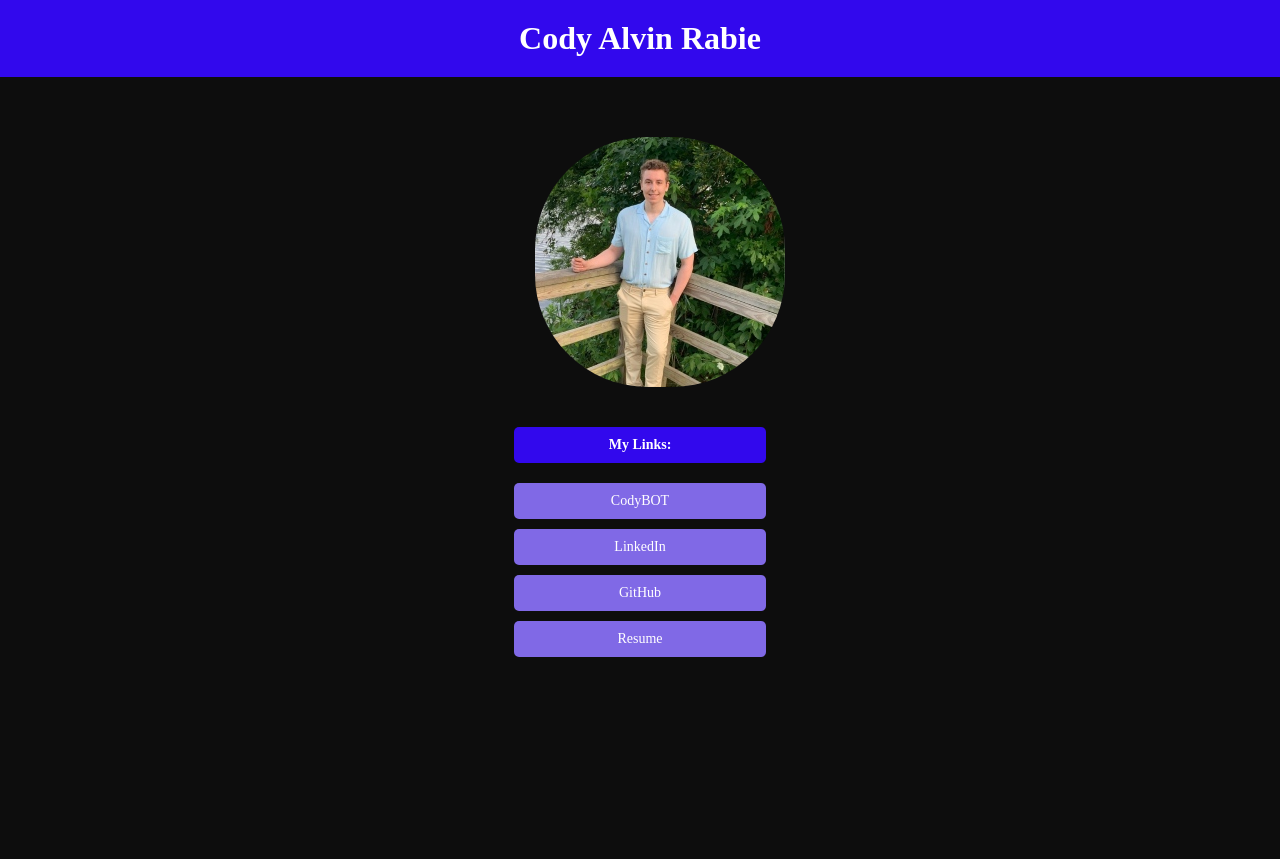
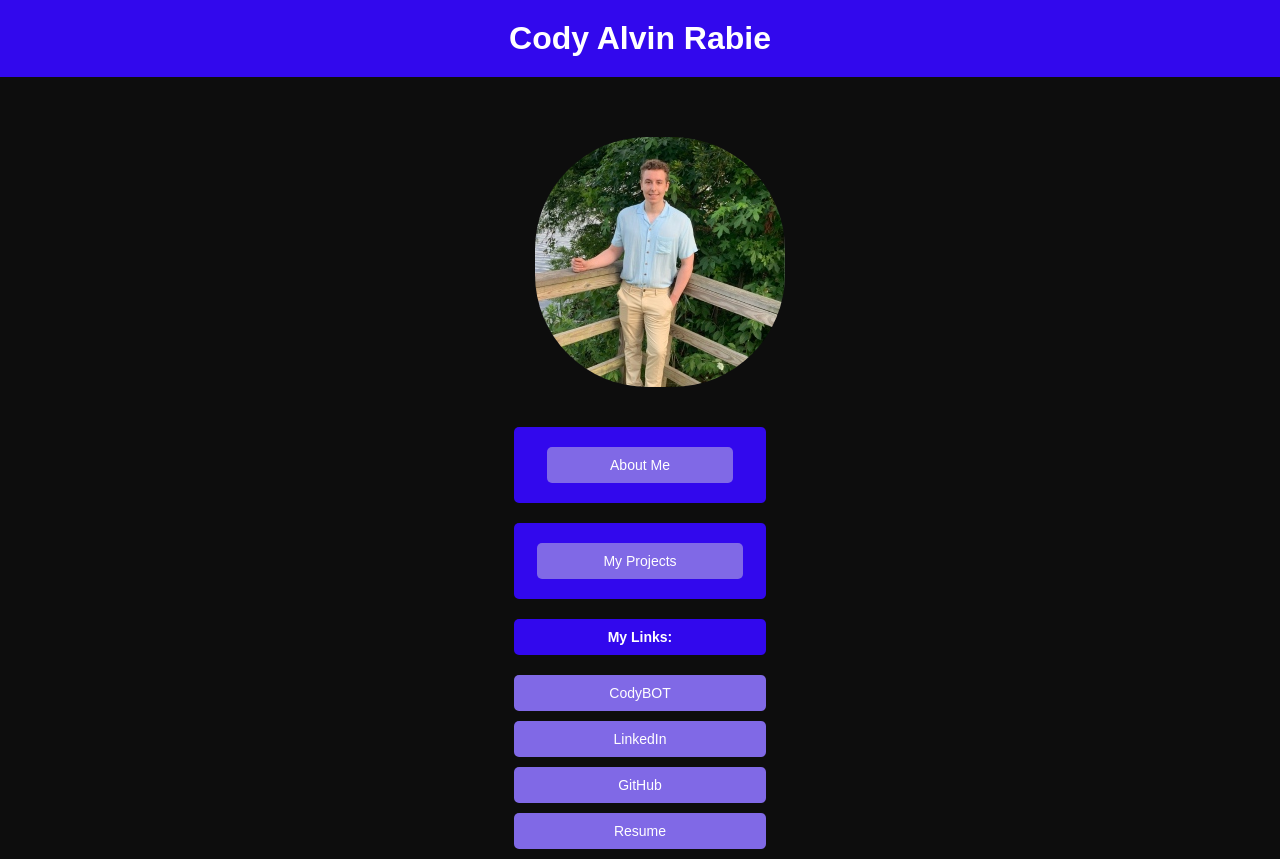
Before and after one commit to Cxdyr/CodyRabie_Website, a Flask app: page / in a window 1280 px wide. Before the commit the page ends 657 px from the top, so only its background shows below. Run offline with Flask 3, Linux system fonts and the light colour scheme.

Commit message:
Added chatbot, about me, projects

```diff
--- a/app.py
+++ b/app.py
@@ -16,6 +16,10 @@ def chatbot():
 def resume():
     return render_template('resume.html')
 
+@app.route('/projects')
+def projects():
+    return render_template('projects.html')
+
 @app.route('/get_response', methods=['POST'])
 def get_response_route():
     user_input = request.form['user_input']
--- a/static/css/style.css
+++ b/static/css/style.css
@@ -1,6 +1,6 @@
 /* General body styling */
 body {
-    font-family: 'Ariel';
+    font-family: 'Arial';
     background-color: #0d0d0d; /* Black background */
     margin: 0;
     padding: 0;
@@ -9,10 +9,11 @@ body {
     align-items: center;
     justify-content: flex-start;
     min-height: 100vh;
+    overflow-y: auto; /* Ensure vertical scrolling */
 }
 
 /* Title styling */
- h1 {
+h1 {
     color: #fff; /* White text */
     background-color: rgb(50, 8, 237);
     width: 100%;
@@ -35,6 +36,23 @@ body {
     font-size: 14px;
 }
 
+/* Toggle button styling */
+/* About Me button styling */
+#toggle-about-me {
+    background-color: rgb(128, 105, 230);
+    color: #fff; /* White text */
+    padding: 10px;
+    margin: 10px auto; /* Centering the div */
+    border-radius: 5px;
+    width: 80%;
+    max-width: 300px;
+    text-align: center;
+    font-size: 14px;
+    text-decoration: none;
+    border: none; /* Remove default button border */
+    cursor: pointer;
+}
+
 .link-box {
     background-color: rgb(128, 105, 230);
     color: #fff; /* White text */
@@ -46,6 +64,26 @@ body {
     text-align: center;
     font-size: 14px;
     text-decoration: none;
+}
+
+/* About me section styling */
+.about-me {
+    background-color: white;
+    color: black;
+    padding: 20px;
+    border-radius: 20%;
+    margin: 20px;
+    text-align: center;
+}
+
+.project-desc p{
+    background-color: white;
+    color: black;
+    padding: 20px;
+    border-radius: 10%;
+    margin: 0px;
+    text-align: center;
+    display: inline-block;
 }
 
 /* Chatbox styling */
@@ -110,13 +148,10 @@ button:hover {
     background-color: #0056b3;
 }
 
-
 button:disabled {
     background-color: rgb(100, 100, 100);
     cursor: not-allowed;
 }
-
-
 
 /* Resume container styling */
 #resume-container {
--- /dev/null
+++ b/static/js/dropdown.js
@@ -0,0 +1,12 @@
+document.addEventListener('DOMContentLoaded', function() {
+    const toggleButton = document.getElementById('toggle-about-me');
+    const aboutMeSection = document.getElementById('about-me-section');
+
+    toggleButton.addEventListener('click', function() {
+        if (aboutMeSection.style.display === 'none' || aboutMeSection.style.display === '') {
+            aboutMeSection.style.display = 'block';
+        } else {
+            aboutMeSection.style.display = 'none';
+        }
+    });
+});
--- a/templates/index.html
+++ b/templates/index.html
@@ -12,13 +12,35 @@
         <div class="profile">
             <img src="{{ url_for('static', filename='images/profile.jpg') }}" alt="Profile Picture" class="profile-picture">
         </div>
+
+        <div class="small-text">
+            <b><button id="toggle-about-me" class="link-box">About Me</button></b>
+        </div>
+        <section id="about-me-section" class="about-me" style="display: none;">
+            <p> My name is Cody Rabie, welcome to my website. <br>
+                I made this webpage to demonstrate my front-end <br>
+                development skills and some of my cool projects! <br>
+                I am a computer science undergrad student at Old<br>
+                Dominion University, minoring in Data Science. I <br>
+                am proficient in C++, Java, Python, HTML, and other <br>
+                stylistic languages like CSS. I'm 21 years old <br>
+                and live in Carrollton Virginia but am willing to<br>
+                commute or relocate. Enjoy the webpage!<br>
+            </p>
+        </section>
+
+        <div class="small-text">
+             <a href="{{url_for('projects')}}" target="_blank" class ="link-box">My Projects</a>
+        </div>
+
         <div class="small-text">
             <b>My Links:</b>
         </div>
-                <a href="{{url_for('chatbot')}}" target="_blank" class="link-box">CodyBOT</a>
-                <a href="https://www.linkedin.com/in/cody-rabie-838aa0205"target="_blank" class="link-box">LinkedIn</a>
-                <a href="https://github.com/Cxdyr" target="_blank" class="link-box" >GitHub</a>
-                <a href="{{ url_for('resume') }}" target="_blank" class="link-box"> Resume</a>
+        <a href="{{url_for('chatbot')}}" target="_blank" class="link-box">CodyBOT</a>
+        <a href="https://www.linkedin.com/in/cody-rabie-838aa0205" target="_blank" class="link-box">LinkedIn</a>
+        <a href="https://github.com/Cxdyr" target="_blank" class="link-box" >GitHub</a>
+        <a href="{{ url_for('resume') }}" target="_blank" class="link-box"> Resume</a>
     </main>
+    <script src="{{ url_for('static', filename='js/dropdown.js') }}"></script>
 </body>
 </html>
```
Also changed, not shown: templates/projects.html (added, +29 -0 lines).
